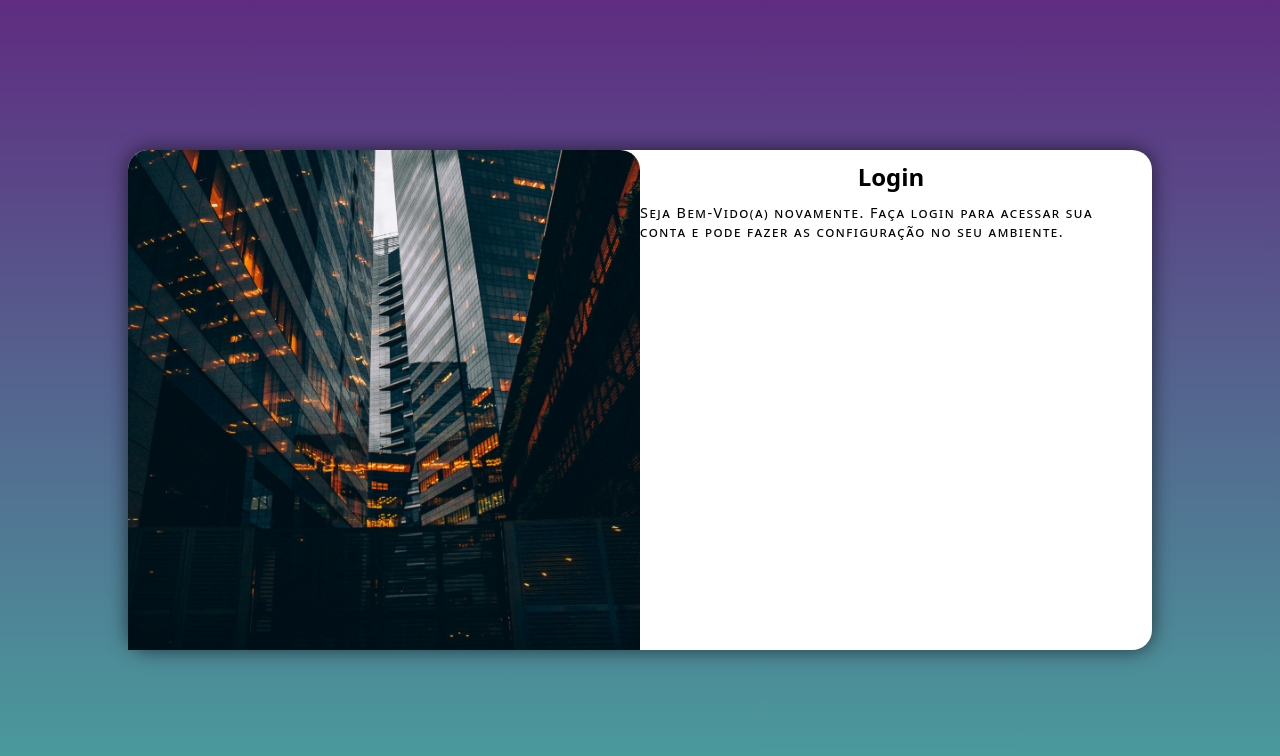
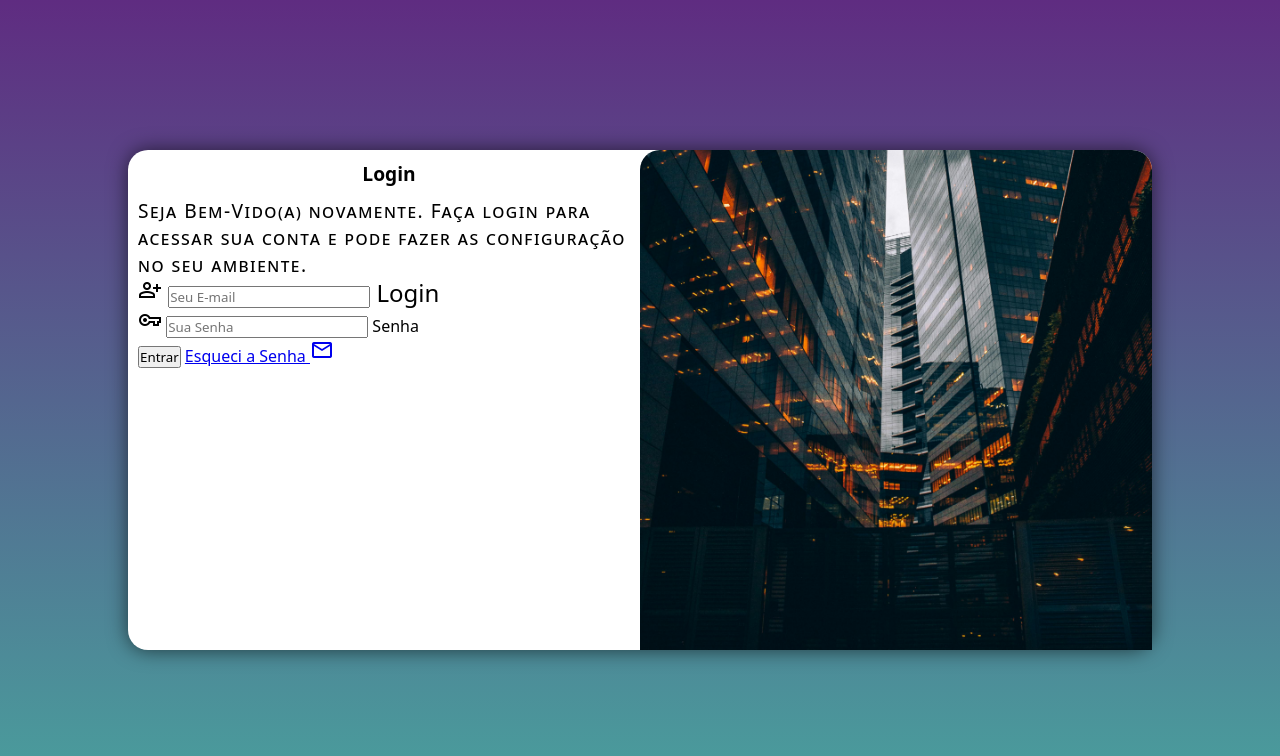
Before and after one commit to igortavares3/projeto-login, a plain HTML site: page index.html in a window 1280 px wide. Drawn offline with nearby package versions, Linux system fonts and the light colour scheme.

Commit message:
Em fazer de teste

```diff
--- a/estilos/mediaquerys.css
+++ b/estilos/mediaquerys.css
@@ -34,16 +34,25 @@
     }
 
     section#login >#imagens {
-        float: left;
-        width: 50%;
-        height: 100%;
-    }
-
-    section#login >#Formulaio {
         float: right;
         width: 50%;
         height: 100%;
 
     }
 
+    section#login >#Formulaio {
+        float: left;
+        width: 50%;
+        height: 100%;
+
+    }
+
+    section#login > #Formulario > p {
+        font-size: 1.2em;
+    }
+
+    section#login > #Formulario > h1  {
+        font-size: 1.2em;
+    }
+
 }
--- a/index.html
+++ b/index.html
@@ -4,6 +4,7 @@
     <meta charset="UTF-8">
     <meta name="viewport" content="width=device-width, initial-scale=1.0">
     <title>Document</title>
+    <link rel="stylesheet" href="https://fonts.googleapis.com/css2?family=Material+Symbols+Outlined" />
     <link rel="stylesheet" href="estilos/style.css">
     <link rel="stylesheet" href="estilos/mediaquerys.css">
 </head>
@@ -17,6 +18,27 @@
             <div id="Formulario">
                 <h1>Login</h1>
                 <p>Seja Bem-Vido(a) novamente. Faça login para acessar sua conta e pode fazer as configuração no seu ambiente.</p>
+                <form action="index.html" method="post" autocomplete="on">
+                    <div id="campo">
+                        <span class="material-symbols-outlined">person_add<span>
+                        <input type="email" name="login" id="ilogin" placeholder="Seu E-mail" required autocomplete="email">
+                         <label for="ilogin">Login</label>
+
+                    </div>
+                    <div id="campo">
+                         <span class="material-symbols-outlined">vpn_Key</span>
+                        <input type="password" name="senha" id="isenha" placeholder="Sua Senha" required minlength="8" autocomplete="new-password">
+                        <label for="isenha">Senha</label>
+                    </div>
+
+                    <div id="sbmit">
+                        <input type="submit" value="Entrar" >
+                        <a href="index.html">Esqueci a Senha <i class="material-symbols-outlined">mail</i></a >
+                    </div>
+
+
+
+                </form>
 
             </div>
 
```
